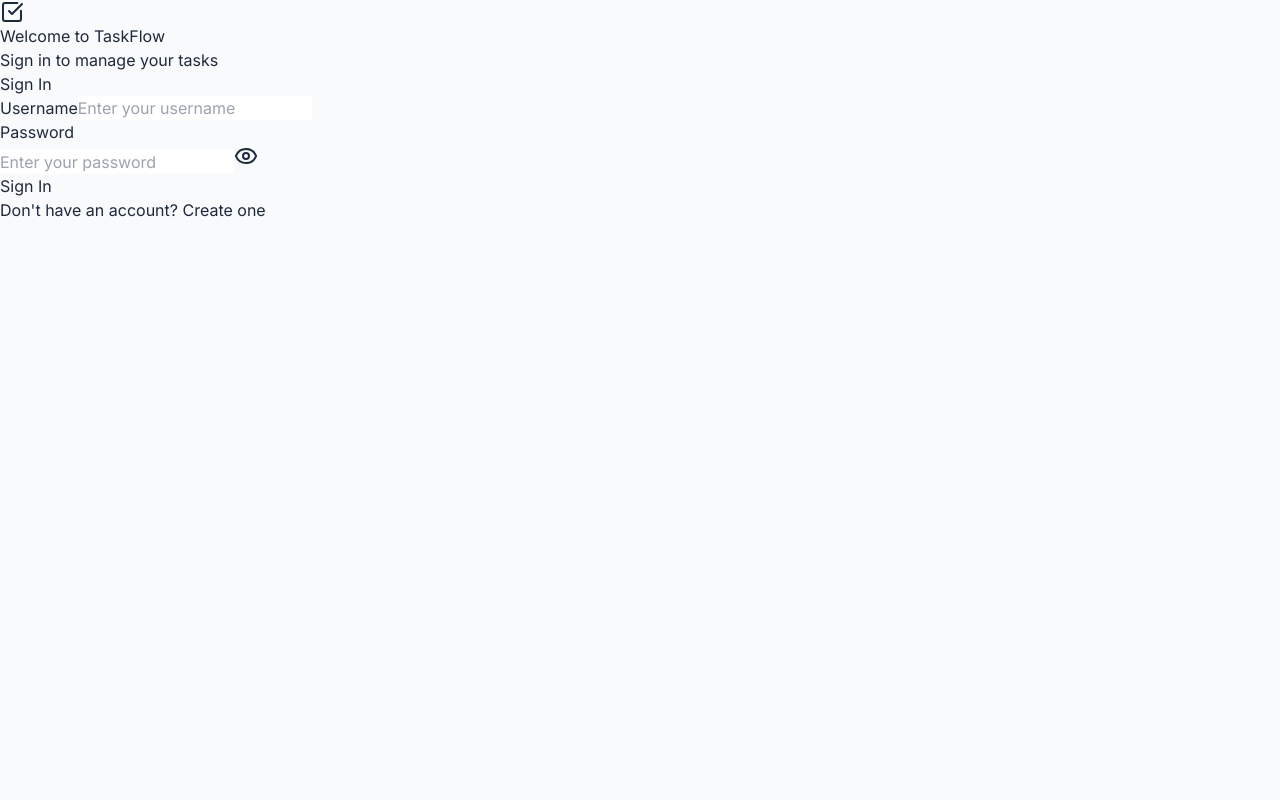
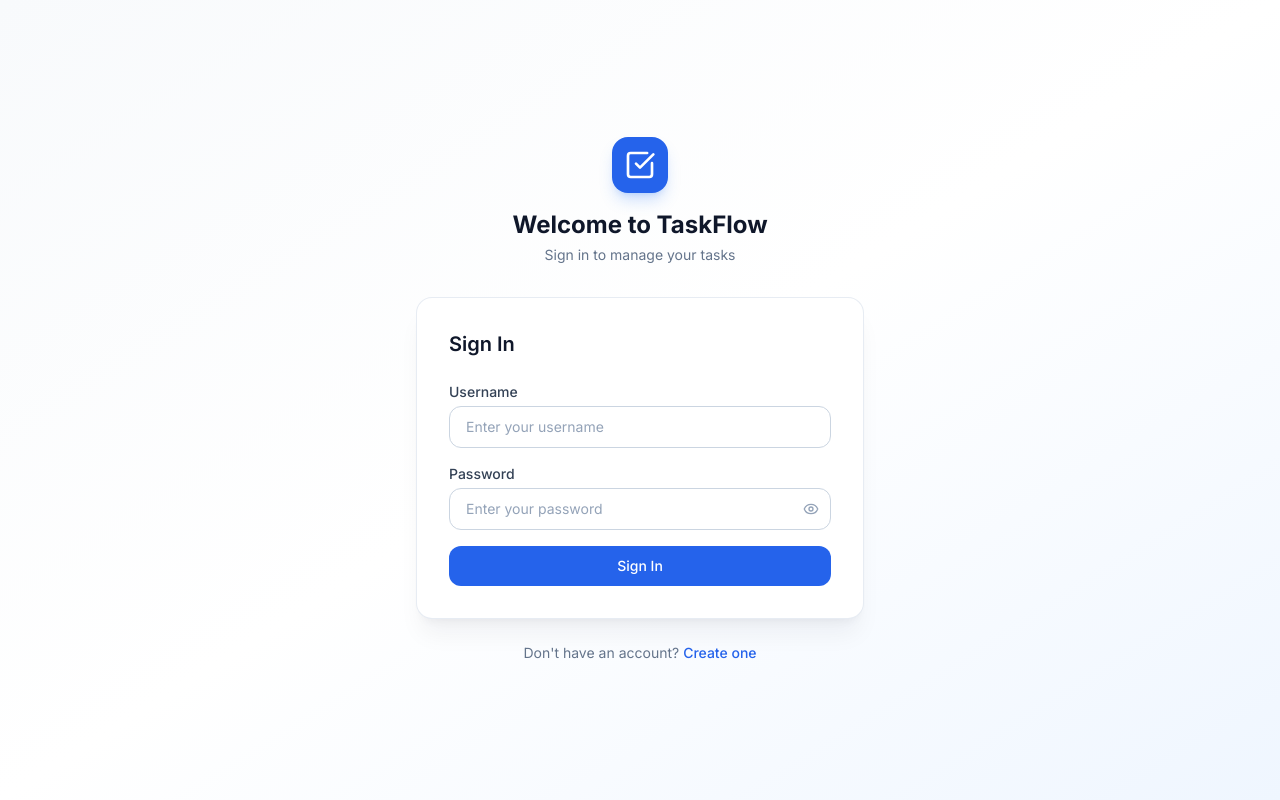
Before and after one commit to NadeeshaMedagama/go_task_orchestrator, a Next.js app in the folder frontend/: page /login in a window 1280 px wide. Built offline with nearby package versions, Linux system fonts and the light colour scheme.

Commit message:
frontend tail wind config file added

```diff
--- /dev/null
+++ b/frontend/tailwind.config.js
@@ -0,0 +1,37 @@
+/** @type {import('tailwindcss').Config} */
+module.exports = {
+  content: [
+    './src/pages/**/*.{js,ts,jsx,tsx,mdx}',
+    './src/components/**/*.{js,ts,jsx,tsx,mdx}',
+    './src/app/**/*.{js,ts,jsx,tsx,mdx}',
+  ],
+  theme: {
+    extend: {
+      colors: {
+        primary: {
+          50: '#eff6ff',
+          100: '#dbeafe',
+          500: '#3b82f6',
+          600: '#2563eb',
+          700: '#1d4ed8',
+          900: '#1e3a8a',
+        },
+      },
+      animation: {
+        'fade-in': 'fadeIn 0.3s ease-in-out',
+        'slide-up': 'slideUp 0.3s ease-out',
+      },
+      keyframes: {
+        fadeIn: {
+          '0%': { opacity: '0' },
+          '100%': { opacity: '1' },
+        },
+        slideUp: {
+          '0%': { transform: 'translateY(10px)', opacity: '0' },
+          '100%': { transform: 'translateY(0)', opacity: '1' },
+        },
+      },
+    },
+  },
+  plugins: [],
+}
```
